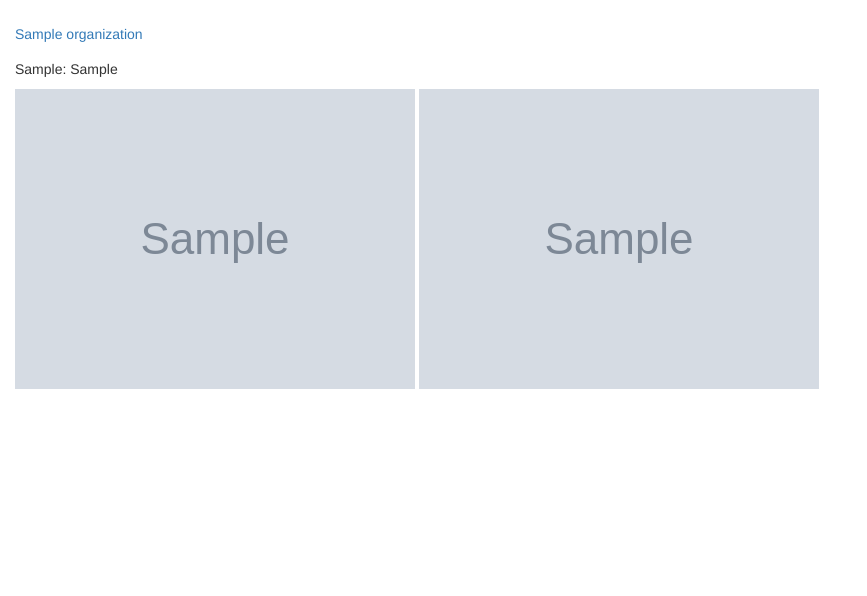
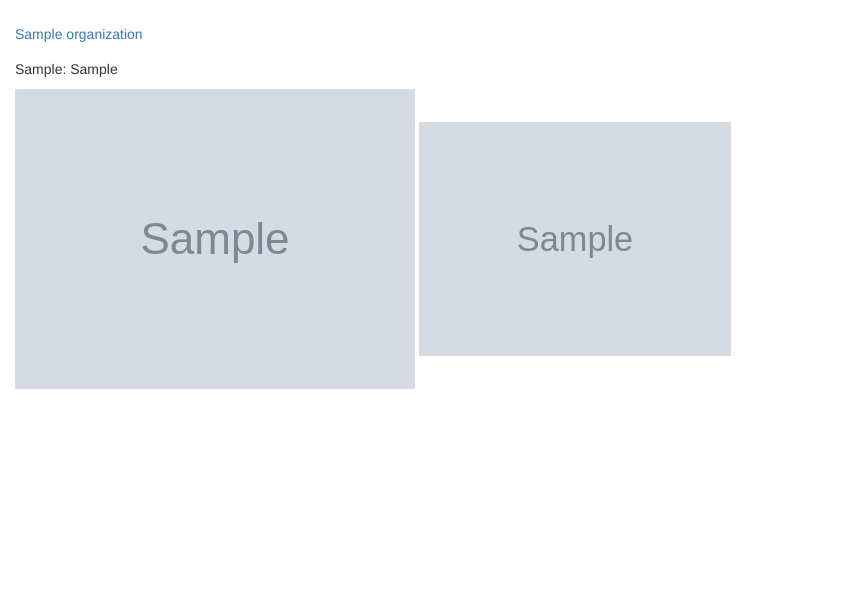
Before and after one commit to jmunukuri/innovo-dev-py, a Django app: template innovopy-site/templates/asset.html in a window 1280 px wide. Shown: the part 51-647 px from the top of the page, without its empty margins (0-867 px from the left). Run offline with Django 3.2, Linux system fonts and the light colour scheme; the template is opened without the code that fills it: most values are stand-ins (such as "Sample title", 1, 10 or a date in 2020); grey boxes marked "Sample" are stand-in pictures; some libraries are stand-ins or nearby versions.

```diff
--- a/innovopy-site/templates/asset.html
+++ b/innovopy-site/templates/asset.html
@@ -20,7 +20,7 @@
 		{% endfor %}
 		<img src="/media/{{object.image}}">
 		{% for img in object.related_media.all %}
-			<img src="/media/{{img}}">
+			<img src="/media/{{img}}" style="width: 25%">
 		{% endfor %}
 	</div>
 {% endblock page_body_row %}
```
